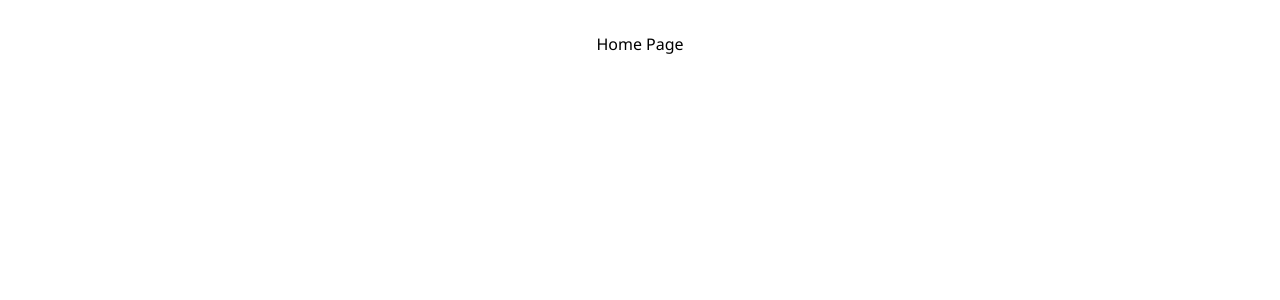
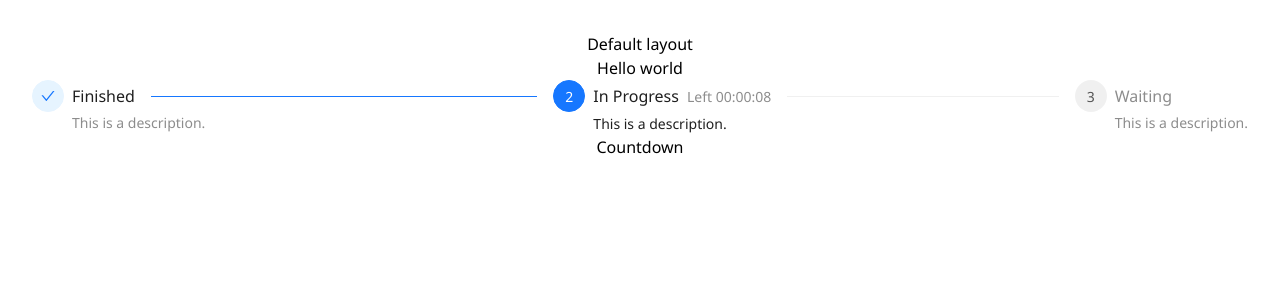
Before and after one commit to PhucLocNguyen/Preorder-BlindBox-System, a React (Vite) app: page / in a window 1280 px wide. Shown: the top 300 px of the page. Built offline with nearby package versions, Linux system fonts and the light colour scheme.

Commit message:
Fix nested routing

```diff
--- /dev/null
+++ b/src/components/Countdown.jsx
@@ -0,0 +1,5 @@
+function Countdown() {
+    return ( <div>Countdown</div> );
+}
+
+export default Countdown;
--- a/src/components/layouts/DefaultLayout.jsx
+++ b/src/components/layouts/DefaultLayout.jsx
@@ -1,7 +1,8 @@
 function DefaultLayout({ children }) {
   return (
     <div className="relative">
-      <>{children}</>
+      <p>Default layout</p>
+      <div>{children}</div>
     </div>
   );
 }
--- /dev/null
+++ b/src/pages/Account/Register.jsx
@@ -0,0 +1,5 @@
+function Register() {
+    return ( <div>Register</div> );
+}
+
+export default Register;
--- a/src/pages/Home/Home.jsx
+++ b/src/pages/Home/Home.jsx
@@ -1,5 +1,31 @@
+import { Steps } from "antd";
+import Countdown from "../../components/Countdown";
+const description = 'This is a description.';
 function Home() {
-    return ( <div>Home Page</div> );
+  return (
+    <div>
+        <p>Hello world</p>
+      <Steps
+        current={1}
+        items={[
+          {
+            title: "Finished",
+            description,
+          },
+          {
+            title: "In Progress",
+            description,
+            subTitle: "Left 00:00:08",
+          },
+          {
+            title: "Waiting",
+            description,
+          },
+        ]}
+      />
+      <Countdown/>
+    </div>
+  );
 }
 
 export default Home;
--- a/src/routes/RenderRoute.jsx
+++ b/src/routes/RenderRoute.jsx
@@ -12,19 +12,26 @@ const RenderRoute = (route, index, isPrivate = false) => {
         index={route.index}
         path={index != null ? route.path : undefined} // Use path if it's defined
         element={
-          <Layout>
-            <Page />
-          </Layout>
+          Page != null ? (
+            <Layout>
+              <Page />
+            </Layout>
+          ) : null
         }
       >
         {route.children?.map((childRoute, childIndex) => {
           const ChildPage = childRoute.component;
+          const LayoutChild = childRoute.layout || Layout;
           return (
             <Route
               key={childIndex}
               index={childRoute.index}
               path={childRoute.path}
-              element={<ChildPage />}
+              element={
+                <LayoutChild>
+                  <ChildPage />
+                </LayoutChild>
+              }
             />
           );
         })}
--- a/src/routes/Route.js
+++ b/src/routes/Route.js
@@ -1,25 +1,34 @@
 import { Fragment, lazy } from "react";
-const AdminLayout = lazy(() => import("../components/layouts/AdminLayout") );
-const DefaultLayout = lazy(() => import("../components/layouts/DefaultLayout") );
-const Home = lazy(() => import("../pages/Home/Home") );
-const Login = lazy(()=>import("../pages/Account/Login"))
+const AdminLayout = lazy(() => import("../components/layouts/AdminLayout"));
+const DefaultLayout = lazy(() => import("../components/layouts/DefaultLayout"));
+const Home = lazy(() => import("../pages/Home/Home"));
+const Login = lazy(() => import("../pages/Account/Login"));
+const Register = lazy(() => import("../pages/Account/Register"));
 const publicRoutes = [
   {
     index: true,
     component: Home,
-      layout: DefaultLayout
+    layout: DefaultLayout,
   },
   {
     path: "/login",
     component: Login,
-    }
+  },
+  {
+    path: "/account",
+    layout: DefaultLayout,
+    children: [
+      { index: true, component: Login },
+      { path: "register", component: Register },
+    ],
+  },
 ];
 
 const privateRoutes = [
   {
     path: "/editor",
     component: Fragment,
-      layout: AdminLayout
+    layout: AdminLayout,
   },
   {
     path: "/projects",
```
Lines whose indentation alone changed are shown as unchanged.
